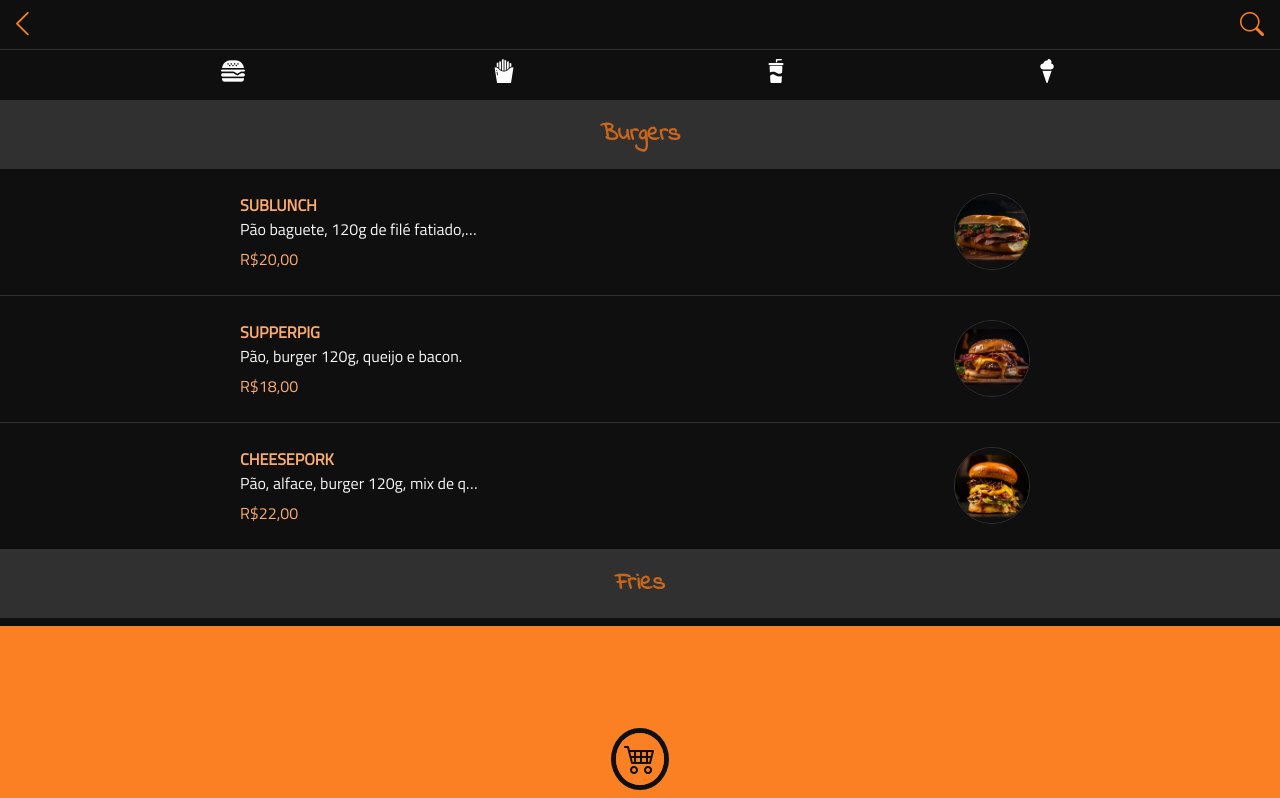
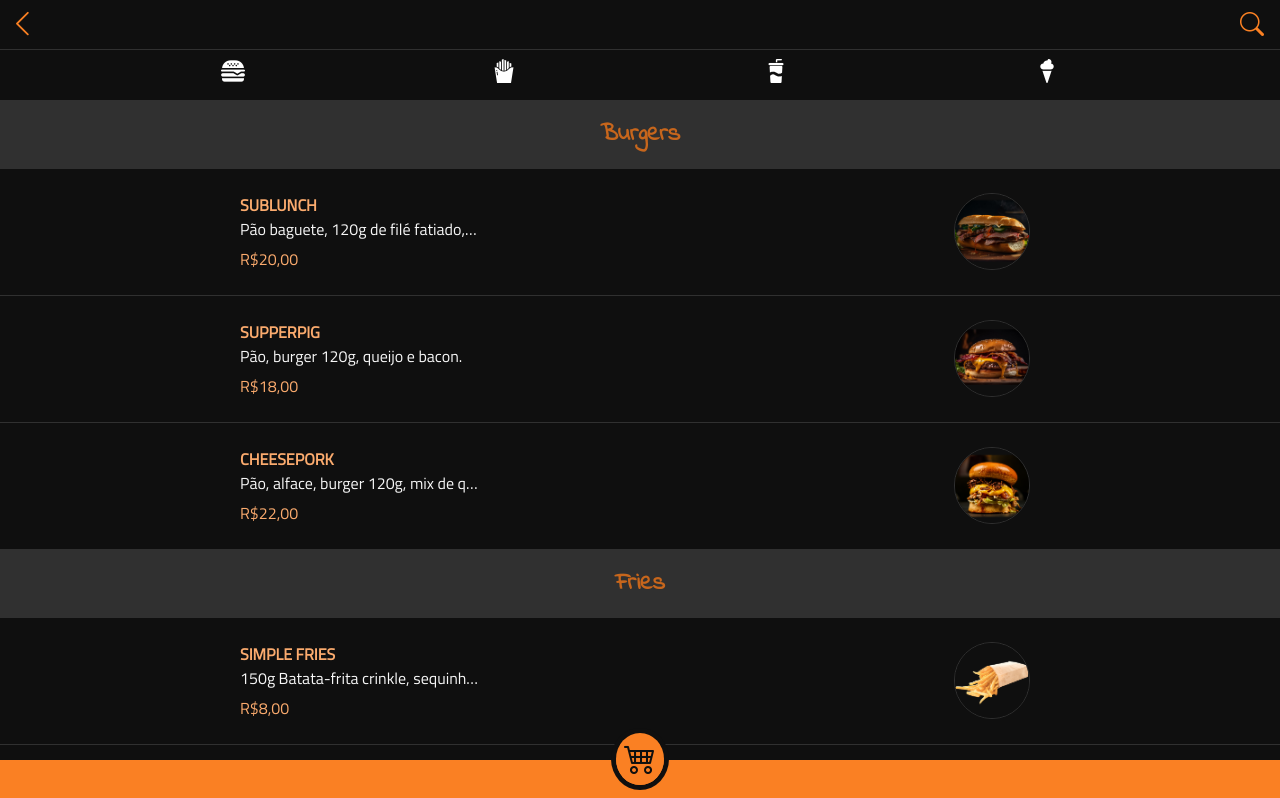
Before and after one commit to s0d4z3r0/totem-react, a React (Vite) app: page /totem-react/menu in a window 1280 px wide. Shown: the top 798 px of the page. Built offline with nearby package versions, Linux system fonts and the light colour scheme; a web font is replaced by a local one.

Commit message:
Alterado comportamento da barra inferior do carrinho, modais, alert e confirm

```diff
--- a/src/components/Alert/Alert.jsx
+++ b/src/components/Alert/Alert.jsx
@@ -9,7 +9,7 @@ const Alert = ({ alertConfirm }) => {
     >
       <div className={style.bg_alert}>
         <div className={style.content_alert}>
-          <p>Item adicionado ao carrinho com sucesso.</p>
+          <p>Item adicionado.</p>
         </div>
       </div>
     </div>
--- a/src/components/Alert/Alert.module.css
+++ b/src/components/Alert/Alert.module.css
@@ -1,5 +1,5 @@
 .alert{
-    position: absolute;
+    position: fixed;
     top: 0;
     z-index: 1000;
     width: 100%;
--- a/src/components/ConfirmRemove/ConfirmRemove.module.css
+++ b/src/components/ConfirmRemove/ConfirmRemove.module.css
@@ -1,5 +1,5 @@
 .confirmRemove{
-    position: absolute;
+    position: fixed;
     top: 0;
     z-index: 1001;
     width: 100%;
--- a/src/components/Modal/Modal.module.css
+++ b/src/components/Modal/Modal.module.css
@@ -1,6 +1,6 @@
 /* Modal do Item */
 .modal {
-  position: absolute;
+  position: fixed;
   top: 0;
   z-index: 1000;
   width: 100%;
@@ -45,6 +45,7 @@
   background-color: var(--color-quaternary);
   display: flex;
   border-radius: 0px 0px 0px 5px;
+  cursor: pointer;
 }
 .name h3 {
   width: 100%;
@@ -114,7 +115,7 @@
 
 /* Modal do Cart */
 .cartModal {
-  position: absolute;
+  position: fixed;
   top: 0;
   z-index: 1000;
   width: 100%;
@@ -150,6 +151,7 @@
   background-color: var(--color-primary);
   display: flex;
   border-radius: 0px 0px 0px 5px;
+  cursor: pointer;
 }
 .titleCart {
     text-align: center;
--- a/src/index.css
+++ b/src/index.css
@@ -20,9 +20,10 @@
     padding: 0;
     box-sizing: border-box;
 }
-html{
-    background-color: var(--color-primary);
-}
 body{
     background-color: var(--color-primary);
+    overflow-y: scroll;
 }
+body::-webkit-scrollbar{
+    display: none;
+}
--- a/src/routes/Home.module.css
+++ b/src/routes/Home.module.css
@@ -1,11 +1,10 @@
 /* Mobile S */
 .home {
-    margin: 0 auto;
-    width: 98%;
-    height: 41rem;
     display: flex;
     flex-direction: column;
     justify-content: space-around;
+    padding: 0.5rem;
+    gap: 5.5rem;
   }
   .logo {
     display: flex;
--- a/src/routes/Menu.module.css
+++ b/src/routes/Menu.module.css
@@ -3,11 +3,12 @@
     background-color: var(--color-black);
     width: 100%;
     margin-top: 6.3rem;
+    padding-bottom: 2.5rem;
     overflow-y: scroll;
-    height: 32.8rem;
+    position: absolute;
 }
 .menu::-webkit-scrollbar{
-    width: 0px;
+    display: none;
 }
 .burgers h2, .fries h2, .drinks h2, .desserts h2{
     padding-top: 1rem;
```
